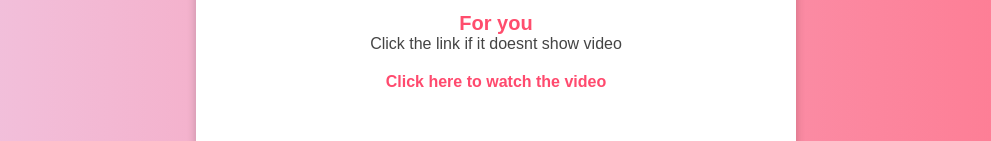
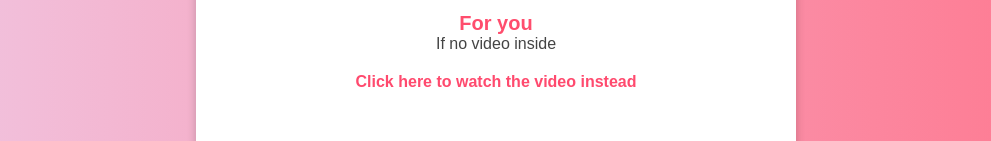
Before and after one commit to FranzGhericAller/ForYou, a plain HTML site: page video.html in a window 1280 px wide. Shown: the part 457-598 px from the top of the page, without its empty margins (144-1135 px from the left). Drawn offline with Linux system fonts and the light colour scheme.

Commit message:
Update video.html

```diff
--- a/video.html
+++ b/video.html
@@ -16,9 +16,9 @@
    </video>
         </div>
         <div class="song-title">For you</div>
-        <div class="fail-vid"> Click the link if it doesnt show video</div>
+        <div class="fail-vid"> If no video inside</div>
      <a href="https://drive.google.com/file/d/1Z6vynnZYwBffPK7Rt6yj8_SFqJtReKbo/view?usp=sharing" target="_blank">
-        Click here to watch the video
+        Click here to watch the video instead
     </a>
 </a>
 
```
